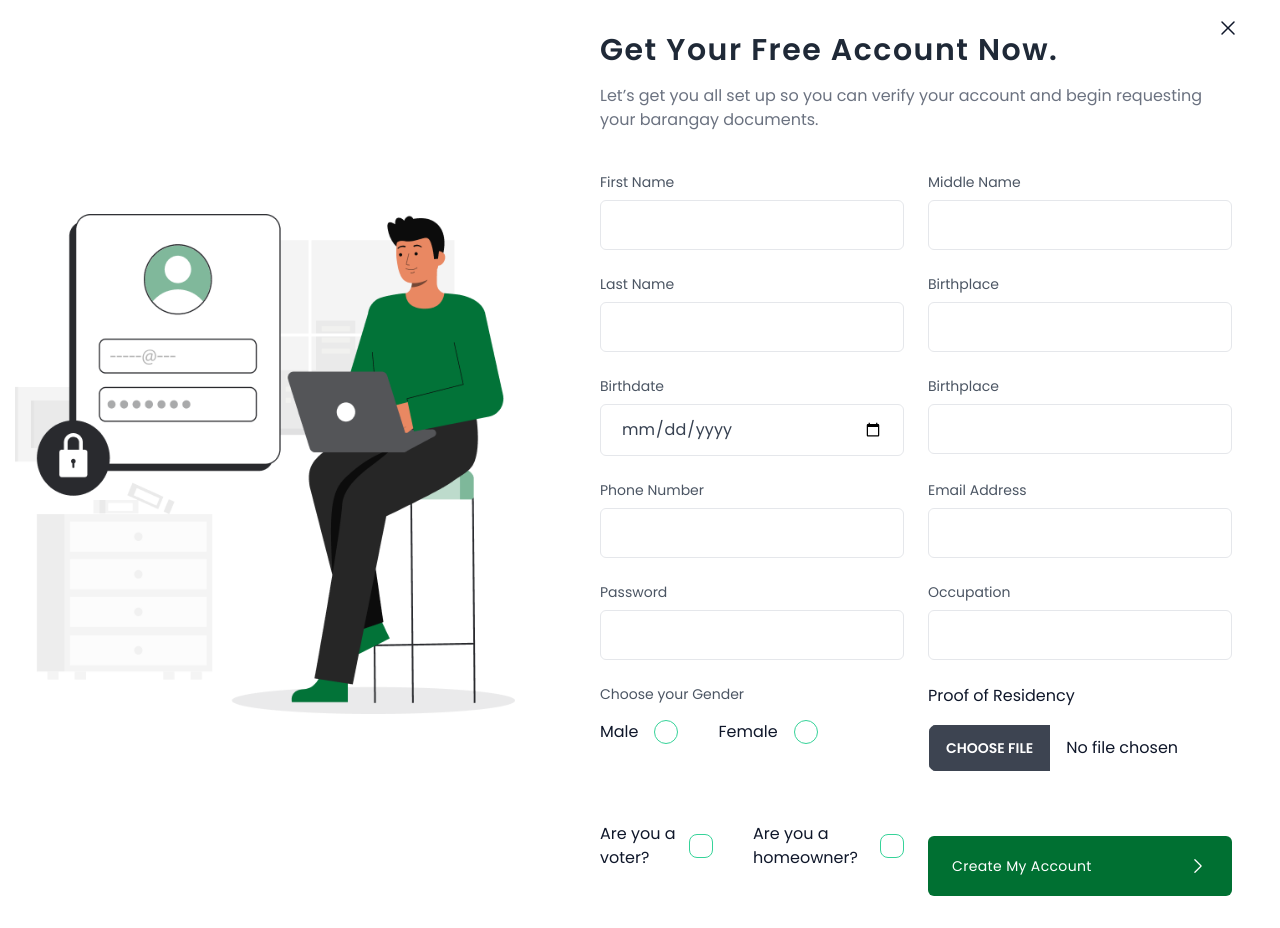
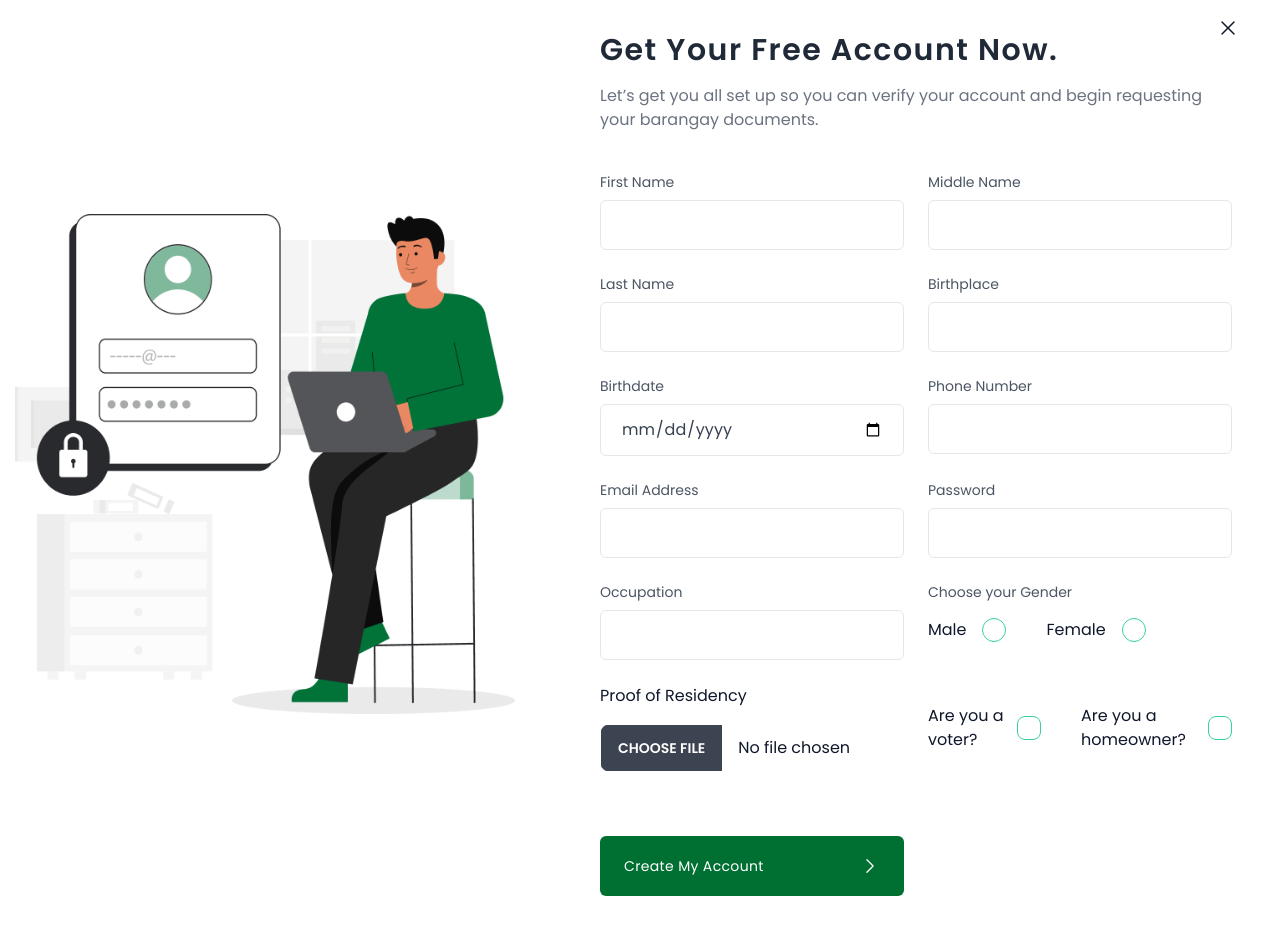
Before and after one commit to jazztinecruz/victoria-reyes, a Next.js app: page /signup in a window 1280 px wide. Built offline with nearby package versions, Linux system fonts and the light colour scheme.

Commit message:
Remove double birthplace field

```diff
--- a/app/signup/page.tsx
+++ b/app/signup/page.tsx
@@ -128,13 +128,6 @@ const SignUp = () => {
               />
 
               <Field.Textbox
-                label="Birthplace"
-                name="birthplace"
-                required={true}
-                onChange={setFields}
-              />
-
-              <Field.Textbox
                 label="Phone Number"
                 name="phone"
                 required={true}
```
